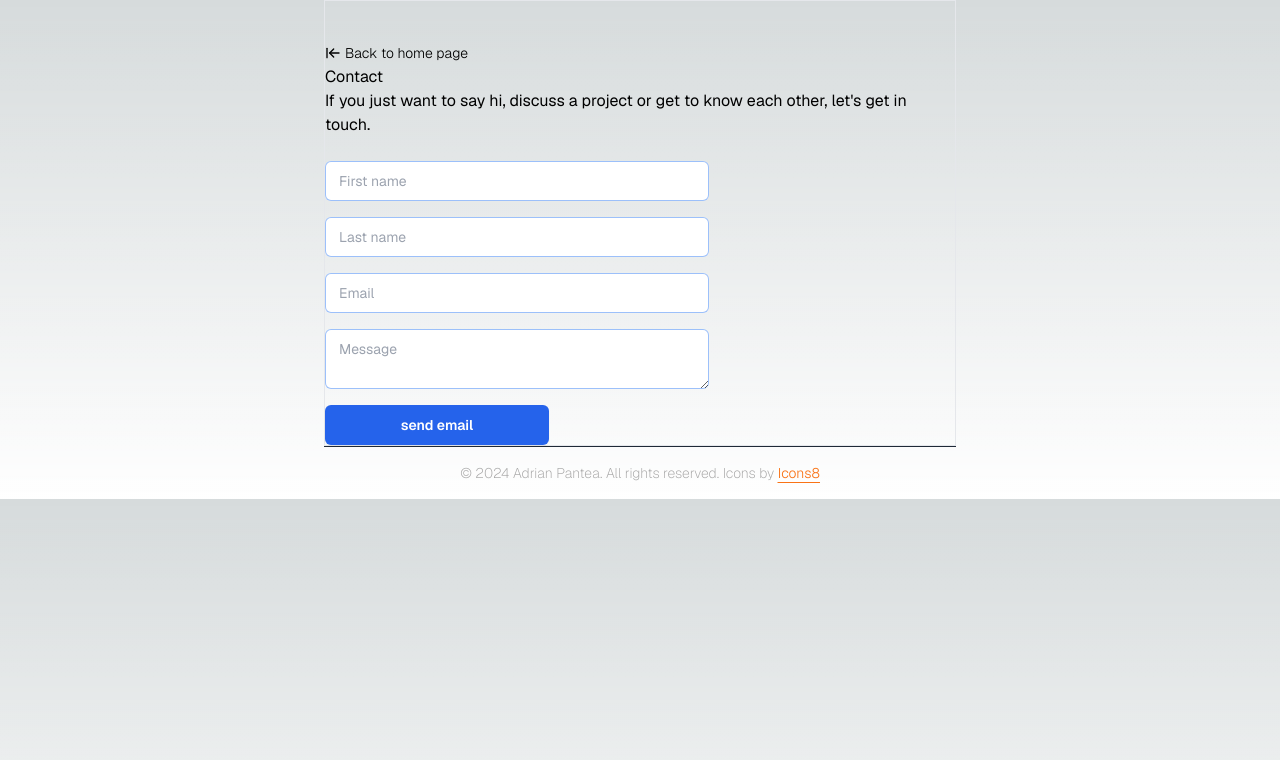
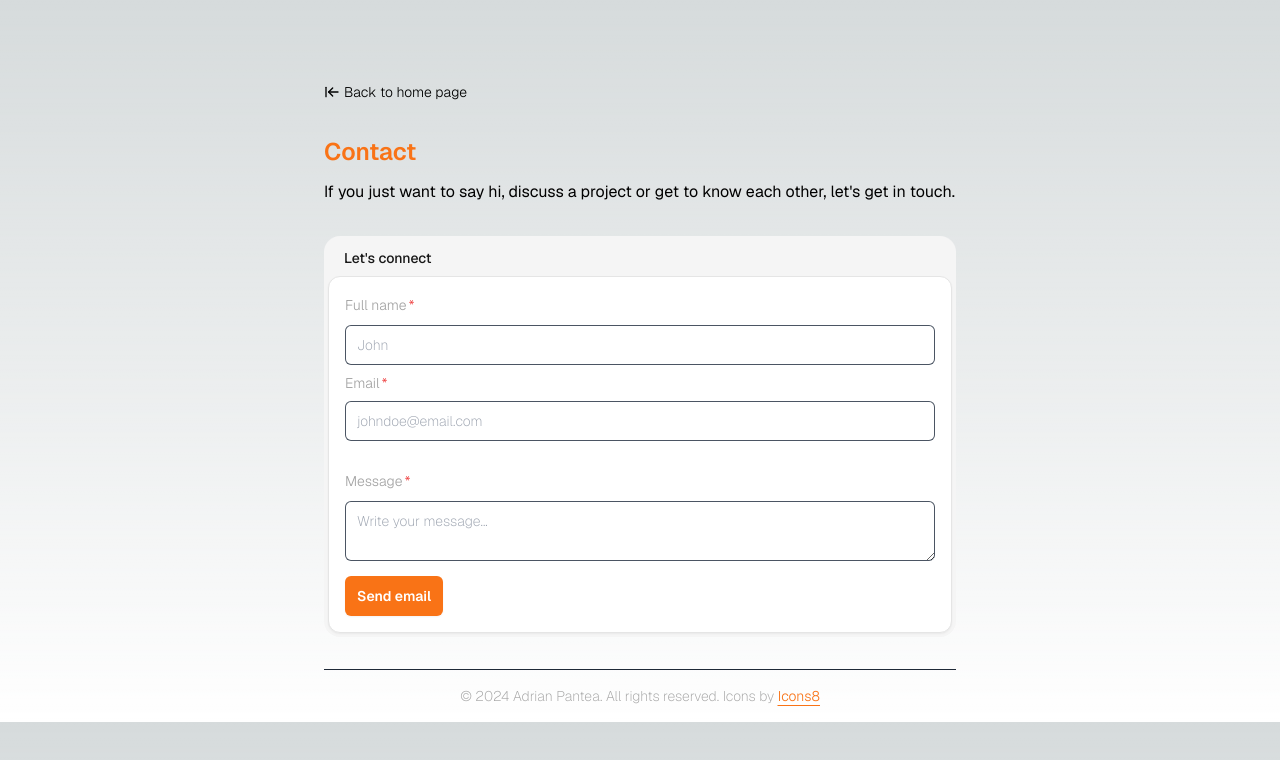
Before and after one commit to adrianp2021/simple-portfolio, a Next.js app: page /contact in a window 1280 px wide. Shown: the top 760 px of the page. Built offline with nearby package versions, Linux system fonts and the light colour scheme.

Commit message:
added email success/failed alerts functionality with timing, simplified form to name, email, message

```diff
--- a/app/api/send/route.js
+++ b/app/api/send/route.js
@@ -12,8 +12,7 @@ export async function POST(req) {
       to: ["adrianpantea10@gmail.com"],
       subject: "Hello world",
       react: EmailTemplate({
-        firstName: body.firstName || "empty",
-        lastName: body.lastName || "empty",
+        name: body.name || "empty",
         email: body.email || "empty",
         message: body.message || "empty",
       }),
--- a/app/contact/page.js
+++ b/app/contact/page.js
@@ -1,102 +1,88 @@
 "use client";
-import { useState } from "react";
+import { use, useState } from "react";
 import emailTemplate from "../components/emailTemplate";
 import Link from "next/link";
 
 export default function Contact() {
-  // const socialMedia = [
-  //   {
-  //     name: "Send an email",
-  //     link: "mailto:adrianpantea10@gmail.com",
-  //   },
-  //   {
-  //     name: "Follow me on Linkedin",
-  //     link: "https://www.linkedin.com/in/adrian-pantea/",
-  //   },
-  //   {
-  //     name: "Follow me on Github",
-  //     link: "https://github.com/adrianp2021",
-  //   },
-  //   {
-  //     name: "Follow me on Twitter",
-  //     link: "https://twitter.com/AdrianPantea4",
-  //   },
-  // ];
 
-  // const [name, setName] = useState("");
-  // const [email, setEmail] = useState("");
-  // const [message, setMessage] = useState("");
-  // const [submitted, setSubmitted] = useState(false);
-  // const [status, setStatus] = useState("");
-
-  // async function handleOnSubmit(e) {
-  //   e.preventDefault();
-  //   const formData = {
-  //     name,
-  //     email,
-  //     message,
-  //   };
-
-  //   setSubmitted(true);
-
-  //   fetch("/api/mail", {
-  //     method: "post",
-  //     body: JSON.stringify(formData),
-  //   }).then((res) => {
-  //     if (res.status === 200) {
-  //       setSubmitted(false);
-  //       setName("");
-  //       setEmail("");
-  //       setMessage("");
-  //       setStatus("success");
-  //     } else {
-  //       setStatus("error");
-  //     }
-  //   });
-  // }
-
-  const [firstName, setFirstName] = useState("");
-  const [lastName, setLastName] = useState("");
+  // const [firstName, setFirstName] = useState("");
+  const [name, setName] = useState("");
+  // const [lastName, setLastName] = useState("");
   const [email, setEmail] = useState("");
   const [message, setMessage] = useState("");
+  const [status, setStatus] = useState("");
 
   const handleSubmit = async (e) => {
     e.preventDefault();
     console.log("Form submitted");
 
-    if (!firstName || !email) {
+    if (!name || !email) {
       console.error("First name and email are required");
       return;
     }
+
+    // try {
+    //   const response = await fetch("/api/send", {
+    //     method: "POST",
+    //     headers: {
+    //       // added headers
+    //       "Content-Type": "application/json",
+    //     },
+    //     body: JSON.stringify({ name, email, message }),
+    //   });
+
+    //   if (!response.ok) {
+    //     // added catch error
+    //     throw new Error(`HTTP error! status: ${response.status}`);
+
+    //   } else {
+    //     setStatus("error");
+    //   }
+
+    //   const data = await response.json();
+    //   setStatus("success");
+    //   console.log("Response data:", data);
+    // } catch (error) {
+    //   console.error("Error sending email:", error);
+    // }
 
     try {
       const response = await fetch("/api/send", {
         method: "POST",
         headers: {
-          // added headers
           "Content-Type": "application/json",
         },
-        body: JSON.stringify({ firstName, lastName, email, message }),
+        body: JSON.stringify({ name, email, message }),
       });
 
-      if (!response.ok) {
-        // added catch error
-        throw new Error(`HTTP error! status: ${response.status}`);
+      if (response.ok) {
+        setStatus("success");
+        const data = await response.json();
+        console.log("Response data:", data);
+      } else {
+        setStatus("error");
+        const errorData = await response.json();
+        console.error("Error response data:", errorData);
+      }
+    } catch (error) {
+      console.error("Error sending email:", error);
+      setStatus("error");
     }
 
-      const data = await response.json();
-      console.log("Response data:", data);
-    } catch (error) {
-      console.error("Error sending email:", error);
-    }
+    setTimeout(() => {
+      setStatus(null);
+      setName("");
+      setEmail("");
+      setMessage("");
+    }, 8000);
   };
 
   return (
     <>
-      <section className="border ">
-        <div className="pt-10 text-sm font-light decoration-1 ">
+      <section className="pt-20 pb-8 ">
+        <div className=" text-sm font-light decoration-1 w-max">
           <Link
-            className="flex items-center  hover:text-orange-600"
+            className="flex items-center  hover:text-orange-600 "
             href="/"
             aria-label="Back to home page"
           >
@@ -120,161 +106,114 @@ export default function Contact() {
           </Link>
         </div>
 
-        <div>
-          <h1>Contact</h1>
-          <p>
+        <h2 className=" pt-8 text-2xl font-semibold text-orange-500">
+          Contact
+        </h2>
+        <p className="text-md pt-3">
           If you just want to say hi, discuss a project or get to know each
           other, let's get in touch.{" "}
         </p>
-        </div>
 
-        {/* <div>
-          <div>
-            <h1>Contact</h1>
-            <p>
-              If you just want to say hi, discuss a project or get to know each
-              other, let's get in touch.{" "}
+        <div className="rounded-2xl p-1 bg-neutral-100 dark:bg-neutral-900 mt-8">
+          <p className="text-sm font-medium py-2 px-4 text-neutral-900 dark:text-neutral-100">
+            Let's connect
           </p>
-          </div>
-          <div>
-            <div>
-              <form
-                action="submit"
-                method="POST"
-                // onSubmit={handleOnSubmit}
+          <div className="border rounded-xl overflow-hidden shadow-sm bg-white border-neutral-200 dark:bg-neutral-950 dark:border-neutral-800 ">
+            <div className="text-md font-extralight  no-underline items-center flex gap-4 p-2 rounded-lg transition-colors ">
+              <form className="w-full p-2" onSubmit={handleSubmit}>
+                <label
+                  htmlFor="name"
+                  className="text-sm font-light text-neutral-400 after:content-['*'] after:ml-0.5 after:text-red-500"
                 >
-                Name
+                  Full name
+                </label>
                 <input
+                  name="name"
                   type="text"
-                  // value={name}
+                  required
+                  className="my-2 rounded-md focus:outline-none dark:bg-neutral-950 dark:border-neutral-800 px-3 py-2.5  ring-1 ring-inset ring-gray-600 focus:ring-orange-500 text-sm w-full "
+                  placeholder="John"
+                  value={name}
+                  // onChange={handleChange}
                   onChange={(e) => {
                     setName(e.target.value);
+                    console.log(setName);
                   }}
-                  placeholder="John Doe"
-                  _placeholder={{ fontSize: "14px" }}
-                  name="name"
-                  isRequired
                 />
-                Email address
+
+                <label className="block">
+                  <span className="block text-sm font-light text-neutral-400 after:content-['*'] after:ml-0.5 after:text-red-500 ">
+                    Email
+                  </span>
+
                   <input
+                    name="email"
                     type="email"
-                  placeholder="john.doe@email.com"
-                  _placeholder={{ fontSize: "14px" }}
-                  // value={email}
+                    // required
+                    className="peer ... my-2 rounded-md focus:outline-none dark:bg-neutral-950 dark:border-neutral-800 px-3 py-2.5 ring-1 ring-inset ring-gray-600 focus:ring-orange-500 text-sm w-full disabled:bg-slate-50 disabled:text-slate-500 disabled:border-slate-200 disabled:shadow-none
+                    invalid:border-red-500 invalid:text-red-600
+                    focus:invalid:border-red-500 focus:invalid:ring-red-500"
+                    placeholder="johndoe@email.com"
+                    value={email}
+                    // onChange={handleChange}
                     onChange={(e) => {
                       setEmail(e.target.value);
                     }}
                   />
+                  <p className="invisible peer-invalid:visible text-orange-500 text-sm">
+                    Please provide a valid email address.
+                  </p>
+                </label>
+
+                <label
+                  htmlFor="message"
+                  className="text-sm font-light text-neutral-400 after:content-['*'] after:ml-0.5 after:text-red-500"
+                >
                   Message
+                </label>
                 <textarea
-                  placeholder="write your message..."
-                  _placeholder={{ fontSize: "14px" }}
-                  // value={message}
+                  name="message"
+                  type="text"
+                  required
+                  className="my-2 rounded-md focus:outline-none dark:bg-neutral-950 dark:border-neutral-800 px-3 py-2.5 ring-1 ring-inset ring-gray-600 focus:ring-orange-500 text-sm w-full"
+                  placeholder="Write your message..."
+                  value={message}
+                  // onChange={handleChange}
                   onChange={(e) => {
                     setMessage(e.target.value);
                   }}
                 />
-                <div>
+
                 <button
-                    mt={5}
-                    borderRadius="xl"
                   type="submit"
-                    color="#7A7171"
+                  className={`flex justify-center rounded-md px-3 py-2.5 text-sm font-semibold text-white shadow-sm ${
+                    status === "success"
+                      ? "bg-orange-500 opacity-50 cursor-not-allowed"
+                      : "rounded-md bg-orange-500 px-3  text-sm font-semibold text-white shadow-sm hover:bg-orange-600"
+                  }`}
+                  disabled={status === "success"}
                 >
-                    <p>Send </p>
+                  Send email
                 </button>
-                </div>
-                <div>
+
+                <div className=" " role="alert">
                   {status === "success" ? (
-                    <div status="success">
-                      <p mr={2}>Success!</p>
-                      <p>Your email has been sent.</p>
+                    <div className="rounded-md bg-green-500 px-3 py-3.5 mt-4 text-sm font-semibold text-white shadow-sm ">
+                      Your email has been sent.
                     </div>
                   ) : status === "error" ? (
-                    <div status="error">
-                      <div mr={2}>Error!</div>
-                      Your email was unable to be sent.
+                    <div
+                      role="alert"
+                      className="bg-red-500  border-red-400 px-3 py-3.5 mt-4 text-sm font-medium text-white shadow-sm rounded-md"
+                    >
+                      Holy smokes! Something bad happened.
                     </div>
                   ) : null}
                 </div>
               </form>
             </div>
           </div>
-        </div> */}
-
-        <form
-          className="mt-6 flex flex-col text-black max-w-xl gap-4 z-10 w-56 "
-          onSubmit={handleSubmit}
-        >
-          <input
-            name="firstName"
-            type="text"
-            required
-            className="rounded-md  px-3.5 py-2.5  ring-1 ring-inset focus:ring-blue-600 text-sm md:w-96"
-            placeholder="First name"
-            value={firstName}
-            // onChange={handleChange}
-            onChange={(e) => {
-              setFirstName(e.target.value);
-              console.log(firstName);
-            }}
-          />
-
-          <input
-            name="lastName"
-            type="text"
-            required
-            className="rounded-md  px-3.5 py-2.5  ring-1 ring-inset focus:ring-blue-600 text-sm md:w-96"
-            placeholder="Last name"
-            value={lastName}
-            // onChange={handleChange}
-            onChange={(e) => {
-              setLastName(e.target.value);
-            }}
-          />
-
-          <input
-            name="email"
-            type="text"
-            required
-            className="rounded-md  px-3.5 py-2.5  ring-1 ring-inset focus:ring-blue-600 text-sm md:w-96"
-            placeholder="Email"
-            value={email}
-            // onChange={handleChange}
-            onChange={(e) => {
-              setEmail(e.target.value);
-            }}
-          />
-          <textarea
-            name="message"
-            type="text"
-            required
-            className="rounded-md  px-3.5 py-2.5  ring-1 ring-inset focus:ring-blue-600 text-sm md:w-96"
-            placeholder="Message"
-            value={message}
-            // onChange={handleChange}
-            onChange={(e) => {
-              setMessage(e.target.value);
-            }}
-          />
-          <button
-            type="submit"
-            className="flex justify-center rounded-md bg-blue-600 px-3.5 py-2.5 text-sm font-semibold text-white shadow-sm hover:bg-blue-500"
-          >
-            {" "}
-            send email
-            {/* {loading ? (
-              <div
-                style={{
-                  borderTopColor: "transparent",
-                }}
-                className="w-4 h-4 border-2 border-white border-solid rounded-full animate-spin"
-              ></div>
-            ) : (
-              "Submit"
-            )} */}
-          </button>
-        </form>
+        </div>
       </section>
     </>
   );
--- a/app/globals.css
+++ b/app/globals.css
@@ -1,6 +1,20 @@
 @tailwind base;
 @tailwind components;
 @tailwind utilities;
+
+/* Change Autocomplete styles in Chrome*/
+input:-webkit-autofill,
+input:-webkit-autofill:hover,
+input:-webkit-autofill:focus,
+textarea:-webkit-autofill,
+textarea:-webkit-autofill:hover,
+textarea:-webkit-autofill:focus,
+select:-webkit-autofill,
+select:-webkit-autofill:hover,
+select:-webkit-autofill:focus {
+  -webkit-text-fill-color: white;
+  transition: background-color 5000s ease-in-out 0s;
+}
 
 :root {
   --foreground-rgb: 0, 0, 0;
--- a/app/layout.js
+++ b/app/layout.js
@@ -18,7 +18,7 @@ export const metadata = {
 export default function RootLayout({ children }) {
   return (
     <html lang="en" className={`${GeistSans.variable} ${GeistMono.variable}`}>
-      <body className={`mx-auto max-w-2xl px-5`}>
+      <body className={`mx-auto max-w-2xl px-5  leading-6`}>
         {children}
         <footer className=" text-neutral-400">
           <div className="text-center text-sm font-extralight border-t border-t-gray-800 py-4">
```
Also changed, not shown: app/about/page.js (+5 -3 lines), app/components/emailTemplate.js (+6 -6 lines), app/page.js (+4 -4 lines), tailwind.config.js (+41 -0 lines). Lines whose indentation alone changed are shown as unchanged.
